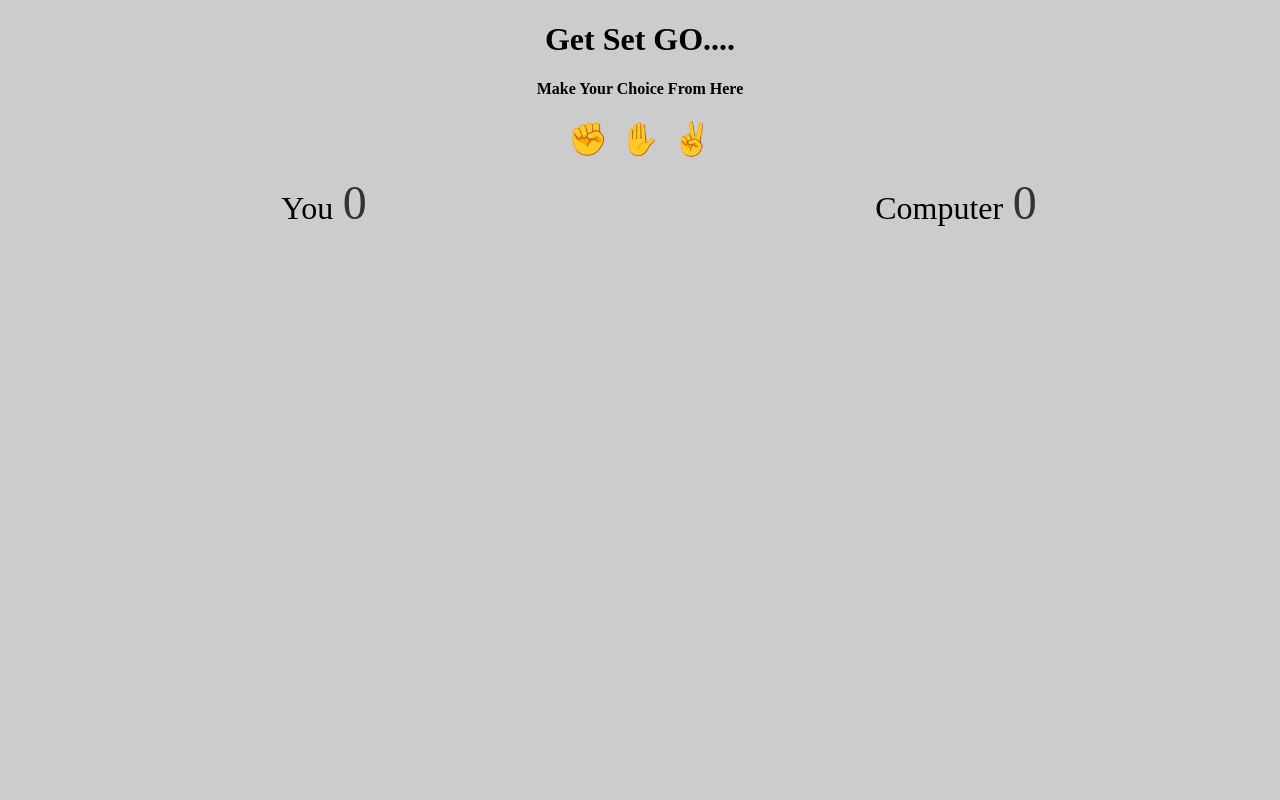
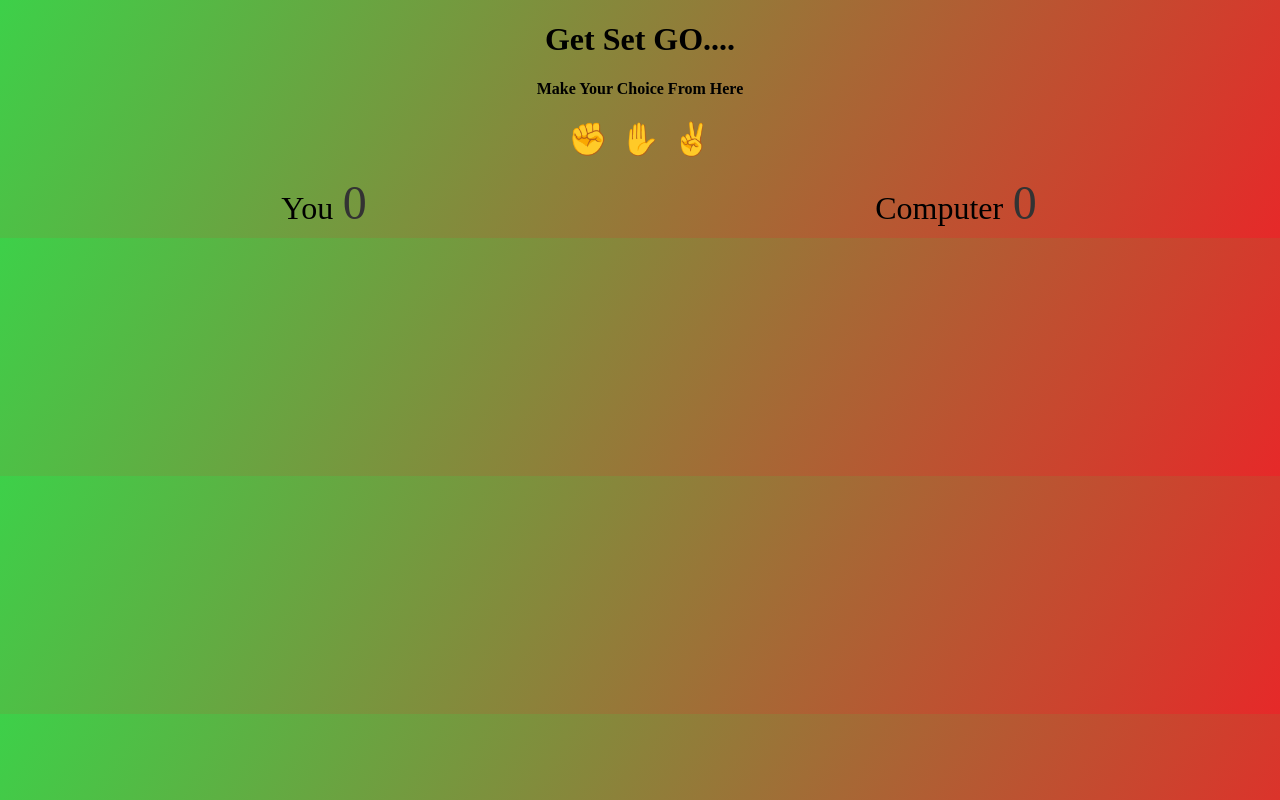
Before and after one commit to Sreelakshmi393/Rock-Paper-Scissors-Game, a plain HTML site: page index.html in a window 1280 px wide. Drawn offline with Linux system fonts and the light colour scheme.

Commit message:
Color Changes

```diff
--- a/style.css
+++ b/style.css
@@ -1,5 +1,5 @@
 body{
-    background-color: #ccc;
+    background: linear-gradient(300deg,rgb(230, 41, 41),rgb(61, 208, 73));
 }
 
 .selections{
```
